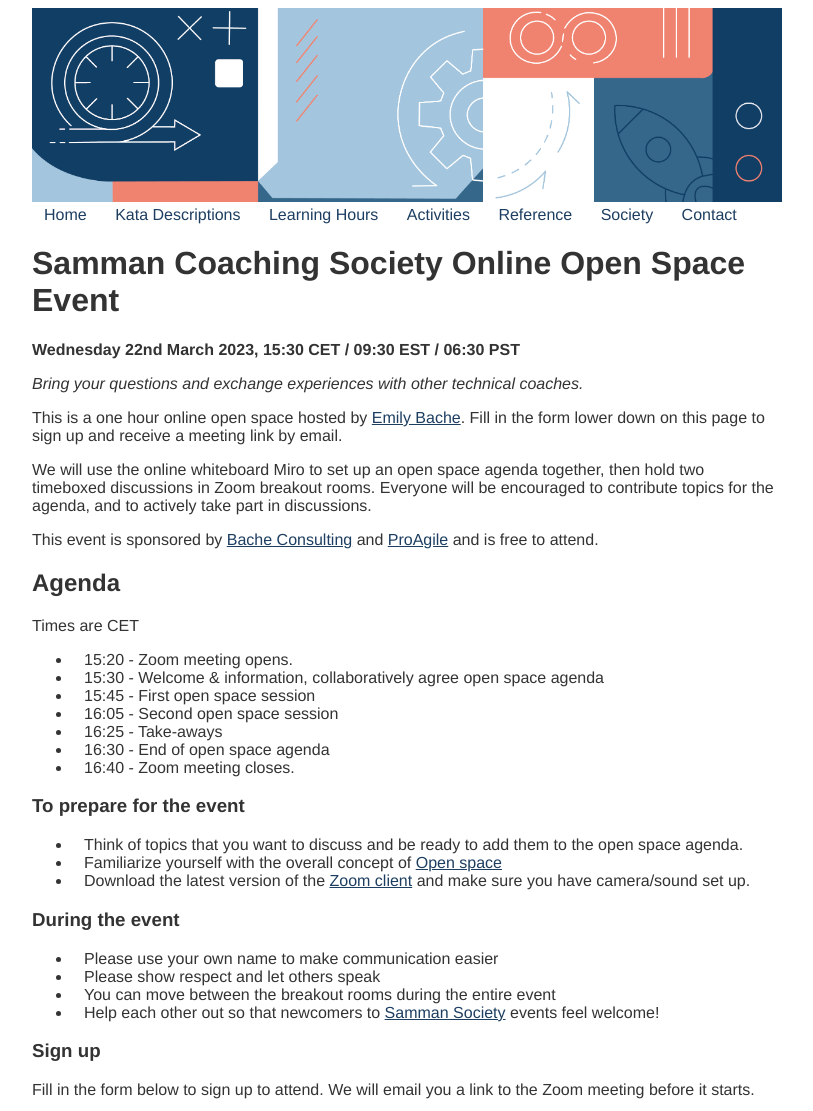
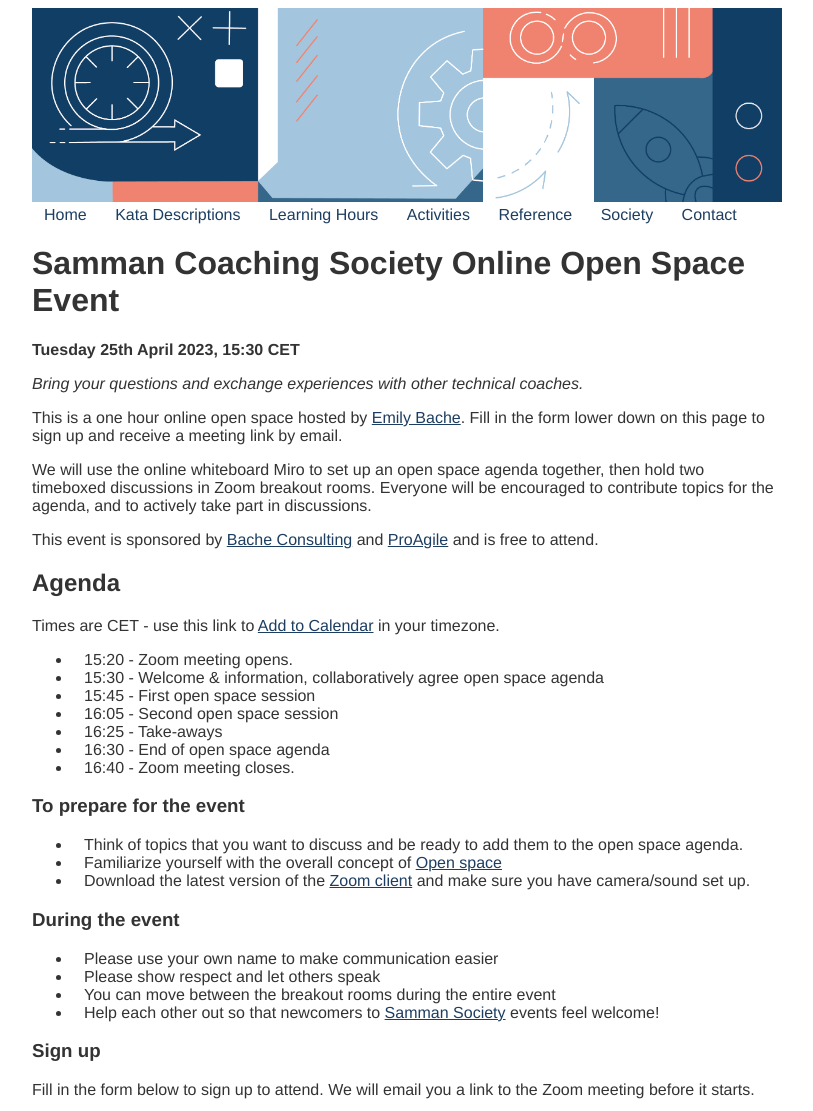
Before and after one commit to sammancoaching/website, a Jekyll site: the page built from society/events/open_space_2023-04-25.md, in a window 1280 px wide, cut to the strip 0-1111 px from the top of the page. Shown: the whole strip, without its empty margins (233-1046 px from the left). Built offline with Jekyll 4.4.1, drawn with Linux system fonts in a browser that asks for light colours.

Commit message:
update for next open space event

```diff
--- a/society/events/open_space_2023-03-22.md
+++ b/society/events/open_space_2023-04-25.md
@@ -5,7 +5,7 @@ title: Samman Coaching Society Online Open Space Event
 
 # Samman Coaching Society Online Open Space Event
 
-**Wednesday 22nd March 2023, 15:30 CET / 09:30 EST / 06:30 PST**
+**Tuesday 25th April 2023, 15:30 CET**
 
 _Bring your questions and exchange experiences with other technical coaches._
 
@@ -17,7 +17,7 @@ We will use the online whiteboard Miro to set up an open space agenda together,
 This event is sponsored by [Bache Consulting](http://bacheconsulting.com) and [ProAgile](https://proagile.se/en) and is free to attend.
 
 ## Agenda
-Times are CET
+Times are CET - use this link to [Add to Calendar](https://www.addevent.com/event/Aq15076772) in your timezone.
 * 15:20 - Zoom meeting opens.
 * 15:30 - Welcome & information, collaboratively agree open space agenda
 * 15:45 - First open space session
```
Also changed, not shown: society/events/index.md (+1 -1 lines), README.md.
